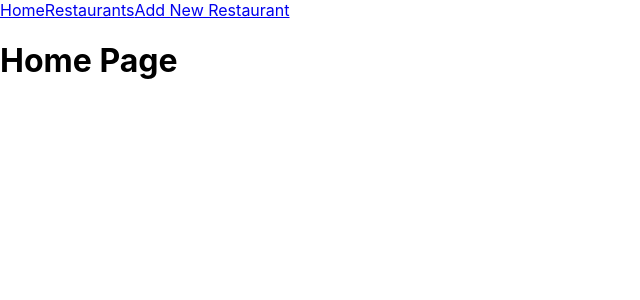
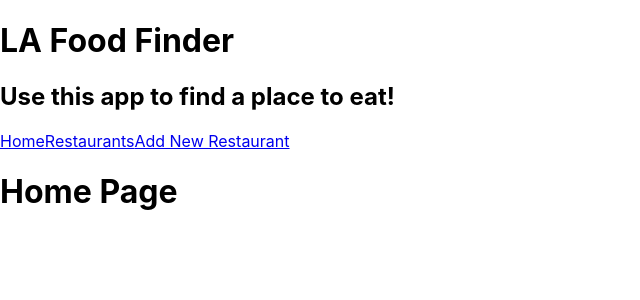
Before and after one commit to ejelymyles/la-foodie-app, a React (Create React App) app: page / in a window 1280 px wide. Shown: the top 300 px of the page, without its empty margins (0-640 px from the left). Built offline with nearby package versions, Linux system fonts and the light colour scheme.

Commit message:
add Header component, render NavBar inside

```diff
--- a/src/App.js
+++ b/src/App.js
@@ -1,32 +1,22 @@
 import logo from './logo.svg';
 import './App.css';
 import React from 'react';
-import { Route, Routes, Switch } from 'react-router-dom';
+import { Route, Routes } from 'react-router-dom';
 import NavBar from './Components/NavBar';
 import Home from './Components/HomePage';
 import RestaurantPage from './Components/RestaurantPage';
 import RestaurantForm from './Components/RestaurantForm';
+import Header from './Components/Header';
 
 function App() {
   return (
     <div>
-      <NavBar />
+      <Header />
       <Routes>
           <Route path='/add' element={<RestaurantForm />} />
           <Route path='/restaurants' element={<RestaurantPage />} />
           <Route exact path='/' element={<Home />} />
       </Routes>
-      {/* <Switch>
-        <Route path='/add'>
-          <RestaurantForm/>
-        </Route>
-        <Route path='/restaurants'>
-          <RestaurantPage />
-        </Route>
-        <Route path='/'>
-          <Home />
-        </Route>
-      </Switch> */}
     </div>
   );
 }
--- /dev/null
+++ b/src/Components/Header.js
@@ -0,0 +1,14 @@
+import React from "react";
+import NavBar from "./NavBar";
+
+function Header(){
+    return (
+        <div>
+            <h1>LA Food Finder</h1>
+            <h2>Use this app to find a place to eat!</h2>
+            <NavBar />
+        </div>
+    );
+}
+
+export default Header;
```
